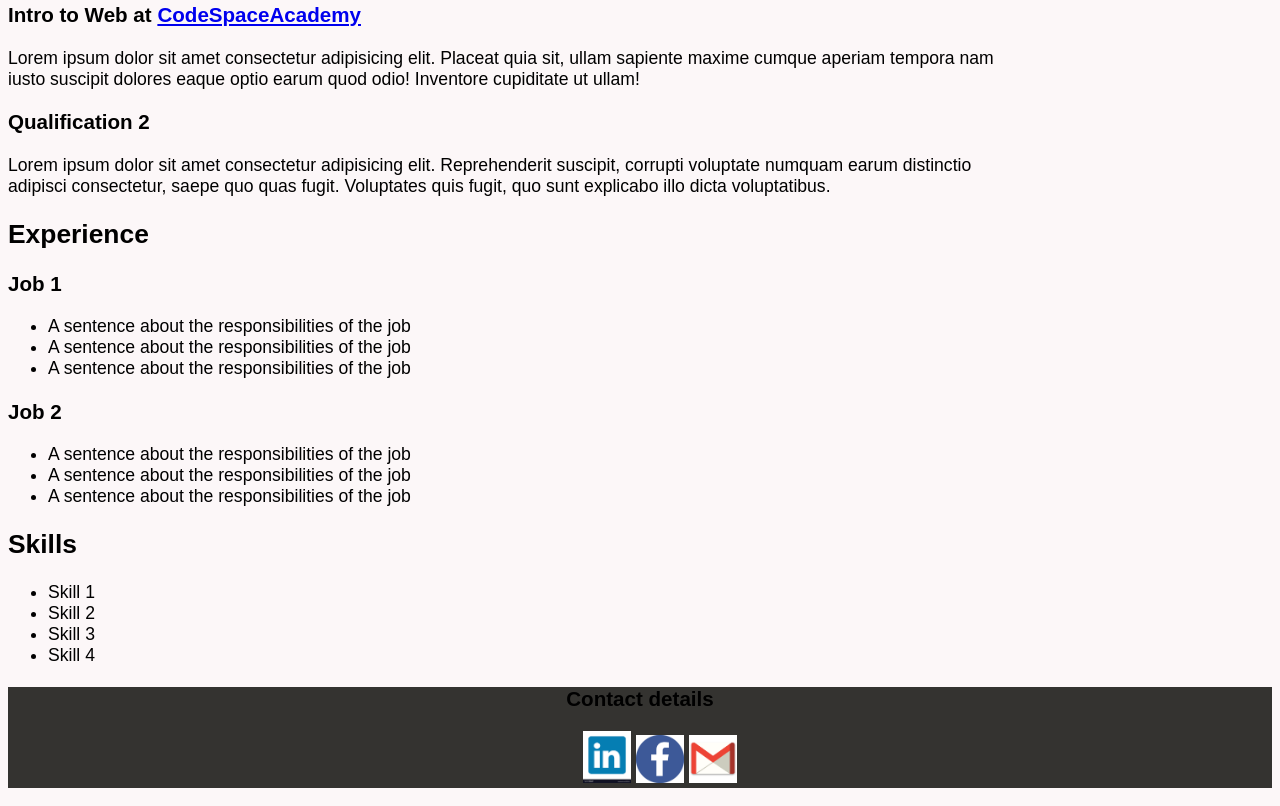
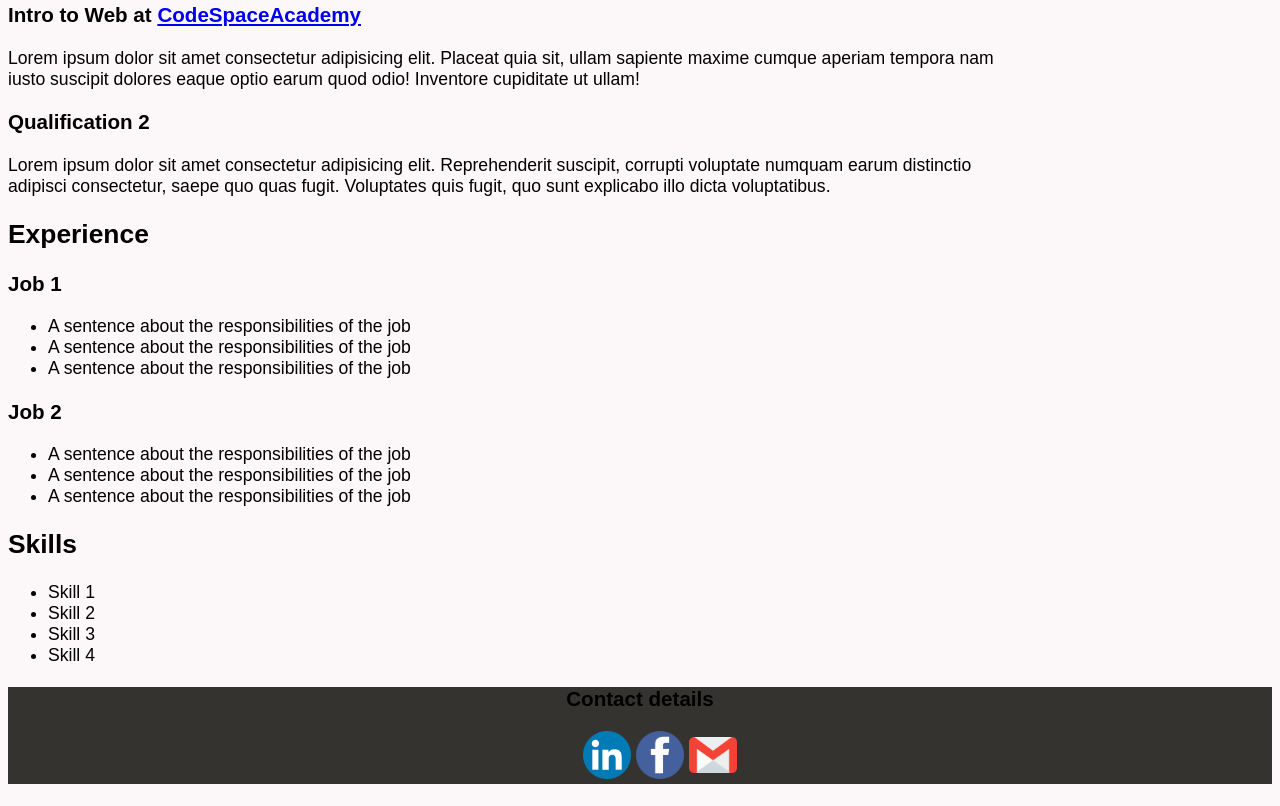
Before and after one commit to KagisoKat/Resume-2, a plain HTML site: page Resume 2.html in a window 1280 px wide. Shown: the part 512-1318 px from the top of the page. Drawn offline with Linux system fonts and the light colour scheme.

Commit message:
commit new changes

```diff
--- a/Resume 2.html
+++ b/Resume 2.html
@@ -58,9 +58,9 @@
 <footer>
 <h3>Contact details</h3>
 <ul>
-<a href="http://linkedin.com" target="_blank"><img class="icons" src="images vs/linkedin icon.png"></a>
-<a href="http://facebook.com" ><img class="icons" src="images vs/facebook icon.png"></a>
-<a href="http://mail.google.com"><img class="icons" src="images vs/gmail icon.png"></a>
+<a href="http://linkedin.com" target="_blank"><img class="icons" src="images vs/linkedinIcon2.png"></a>
+<a href="http://facebook.com" ><img class="icons" src="images vs/facebookIcon2.png"></a>
+<a href="http://mail.google.com"><img class="icons" src="images vs/gmailIcon2.png"></a>
 </ul>
 </footer>
 </body>
```
Also changed, not shown: images vs/facebook icon.png (deleted), images vs/facebookIcon2.png (added), images vs/gmail icon.png (deleted), images vs/gmailIcon2.png (added), images vs/linkedin icon.png (deleted), images vs/linkedinIcon2.png (added).
